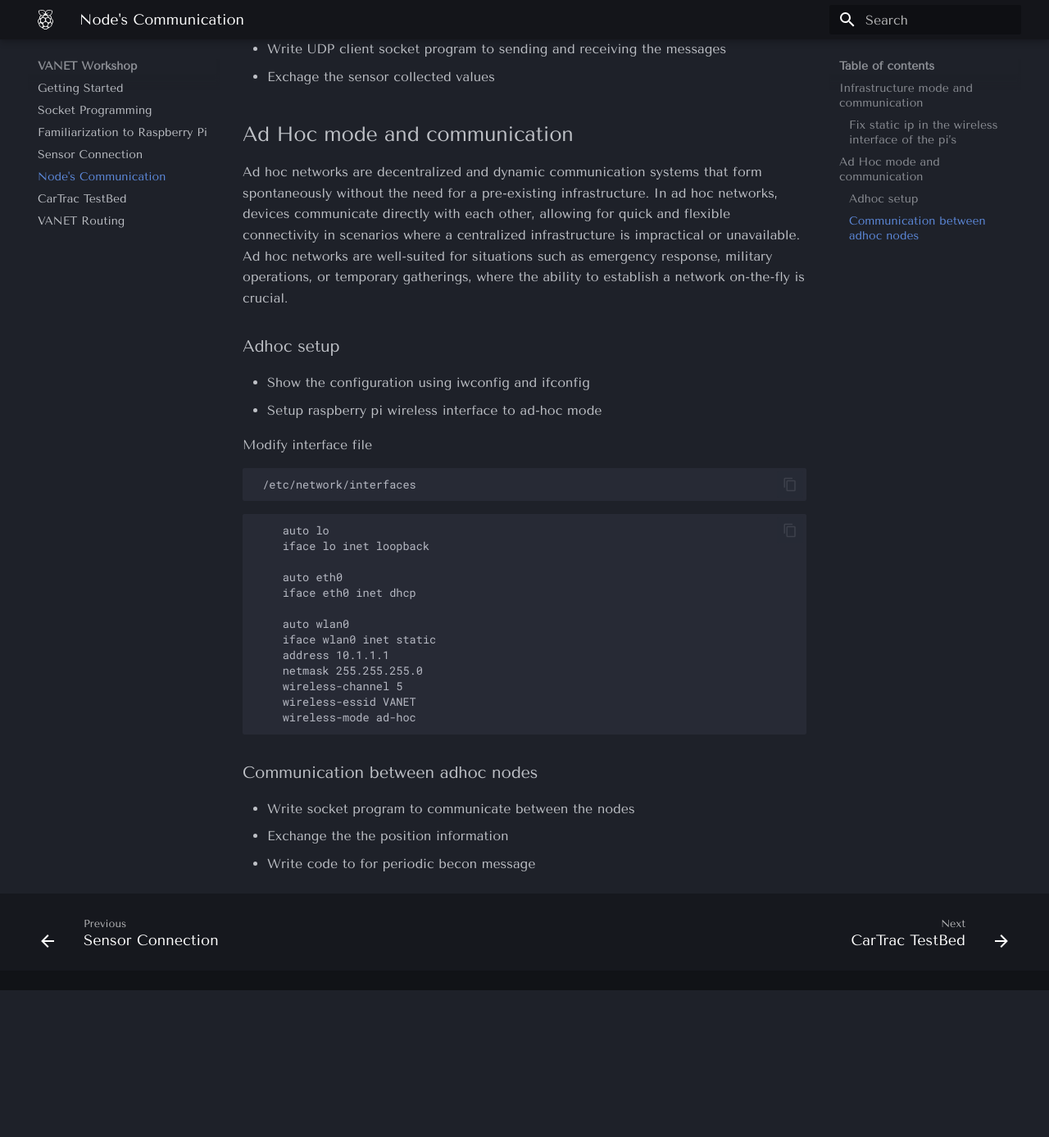
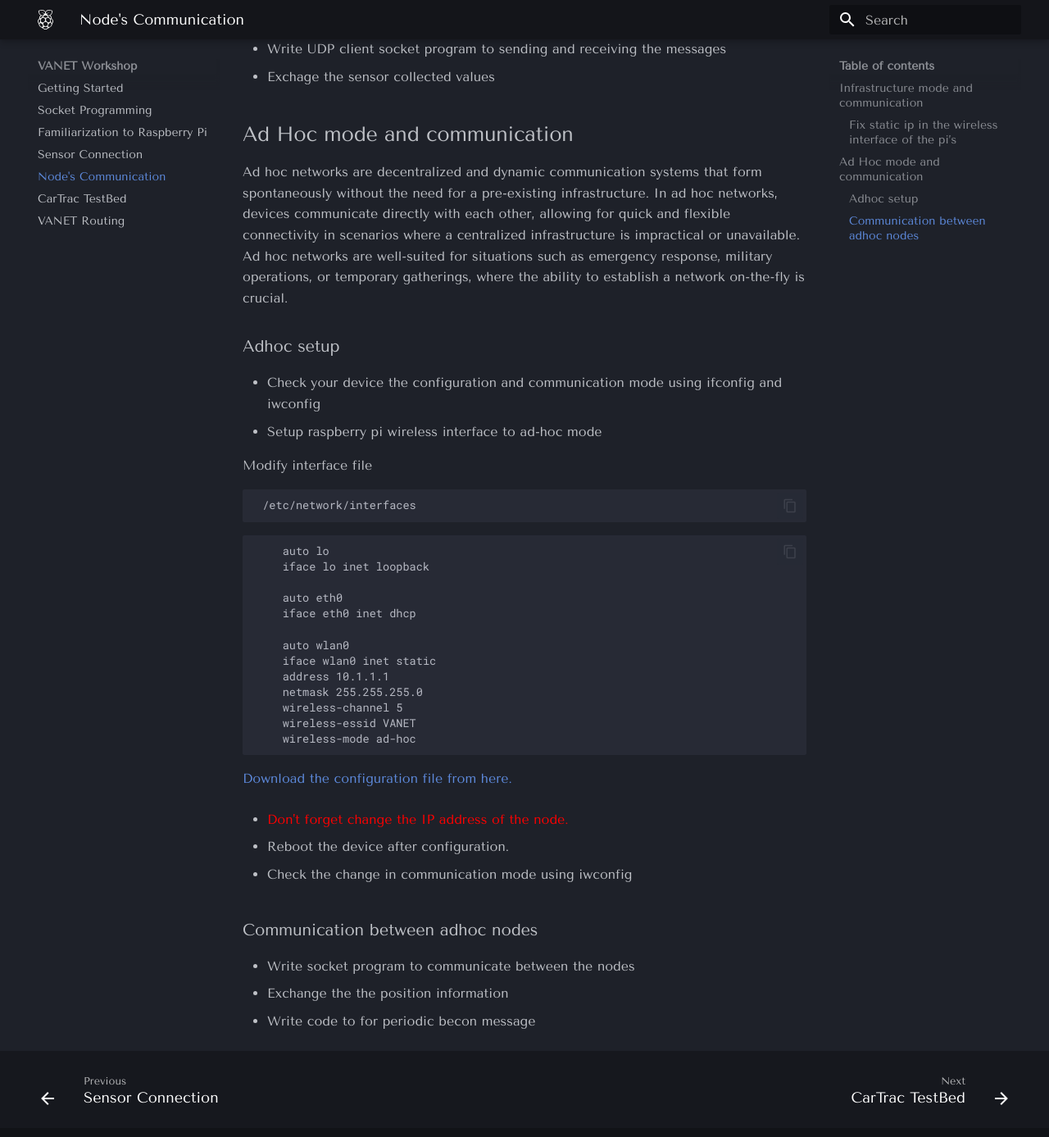
Before and after one commit to SarathBabu0410/myweb, an MkDocs documentation site: the page built from docs/communication.md, in a window 1280 px wide and 1400 px high, scrolled down 701 px. Shown: the top 1387 px of the window at 82% size. Built offline with MkDocs 1.6.1 and Material for MkDocs 9.7.7, drawn with Linux system fonts in a browser that asks for light colours; before the commit the page ends 1909 px from its top, so only the background shows below that.

Commit message:
initial commit

````diff
--- a/docs/communication.md
+++ b/docs/communication.md
@@ -28,7 +28,7 @@ Ad hoc networks are decentralized and dynamic communication systems that form sp
 
 ### Adhoc setup
 
-* Show the configuration using iwconfig and ifconfig
+* Check your device the configuration and communication mode using ifconfig and iwconfig
 * Setup raspberry pi wireless interface to ad-hoc mode
 
 Modify interface file
@@ -51,6 +51,16 @@ Modify interface file
     wireless-essid VANET
     wireless-mode ad-hoc
 ```
+[Download the configuration file from here.](https://drive.usercontent.google.com/u/1/uc?id=1CShhOWfbWg19sD1HuZv_AYr8HQThXh_W&export=download)
+
++ <span style="color:red">
+ Don't forget change the IP address of the node.
+</span>
+
++ Reboot the device after configuration.
+
++ Check the change in communication mode using iwconfig
+
 
 ### Communication between adhoc nodes
  * Write socket program to communicate between the nodes
````
